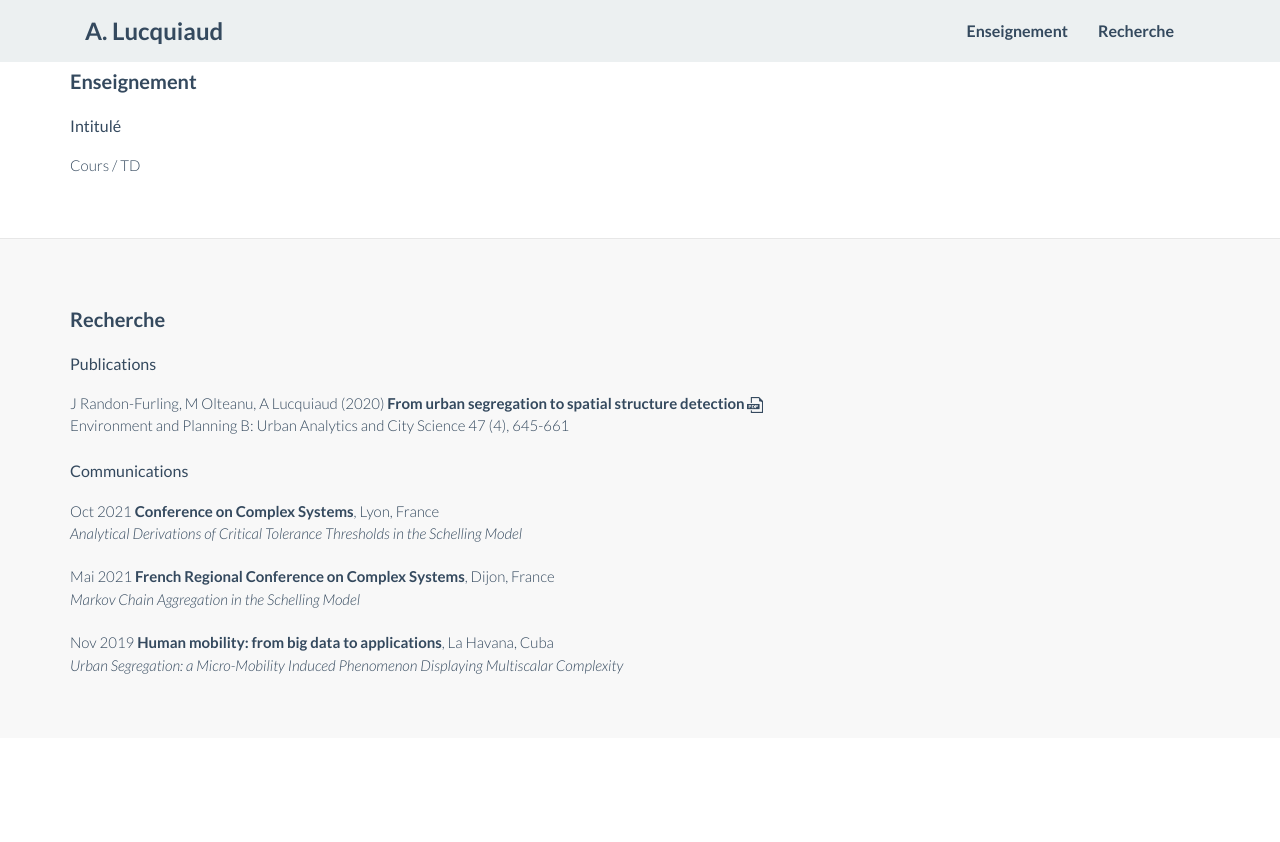
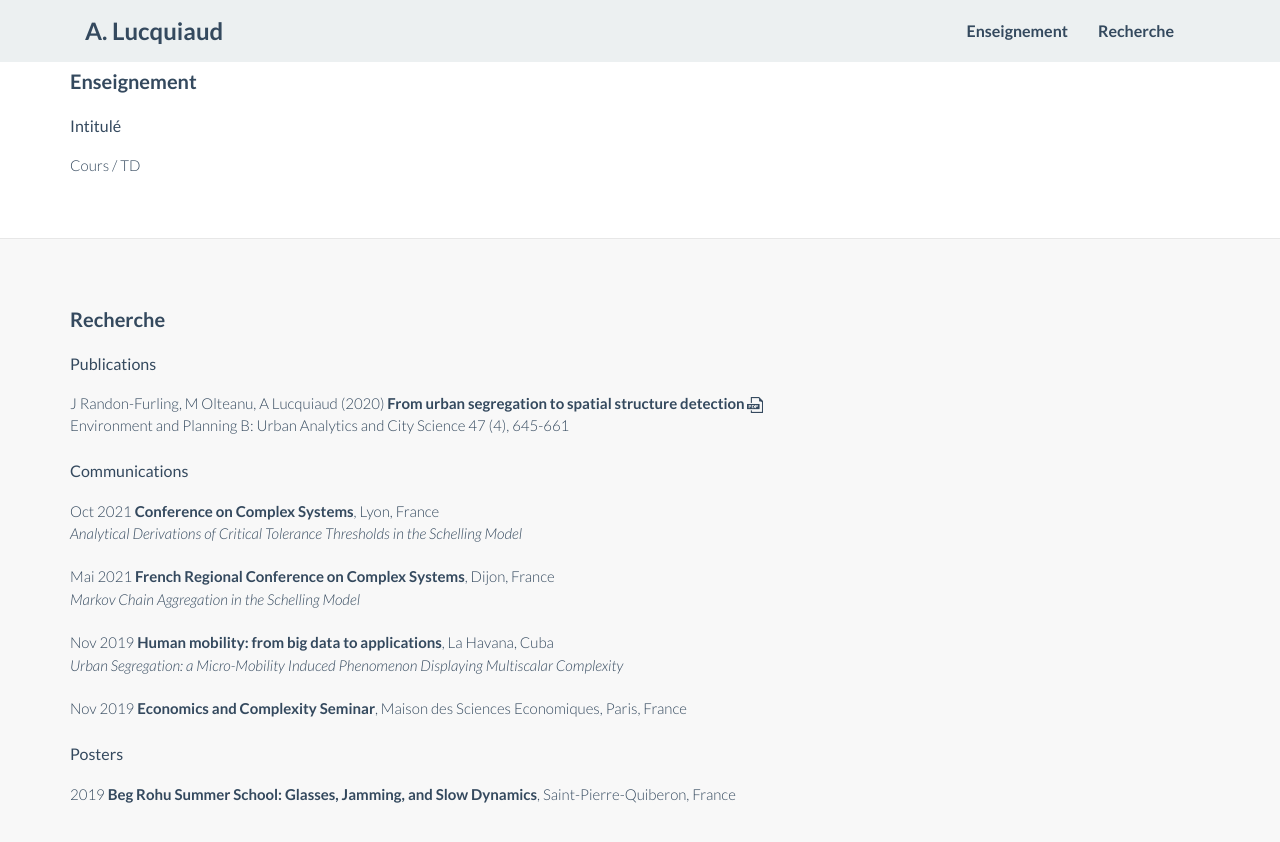
Before and after one commit to alucquiaud/alucquiaud.github.io, a Jekyll site: the page index.html, which Jekyll copies as it is, in a window 1280 px wide and 900 px high, scrolled down 62 px. Shown: the top 842 px of the window. Built offline with Jekyll 4.4.1, drawn with Linux system fonts in a browser that asks for light colours; nearby versions of some CDN libraries.

Commit message:
Update index.html

```diff
--- a/index.html
+++ b/index.html
@@ -144,8 +144,12 @@ Communications
 			<p class="lead"> Nov 2019 <b> Human mobility: from big data to applications</b>, La Havana, Cuba<br>
 				<i> Urban Segregation: a Micro-Mobility Induced Phenomenon Displaying Multiscalar Complexity</i></p>
 
+			<p class="lead"> Nov 2019 <b> Economics and Complexity Seminar</b>, Maison des Sciences Economiques, Paris, France</p>
 
-				</div>
+Posters
+			<p class="lead"> 2019 <b> Beg Rohu Summer School: Glasses, Jamming, and Slow Dynamics</b>, Saint-Pierre-Quiberon, France</p>
+
+		</div>
             </div>
         </div>
         <!-- /.container -->
```
